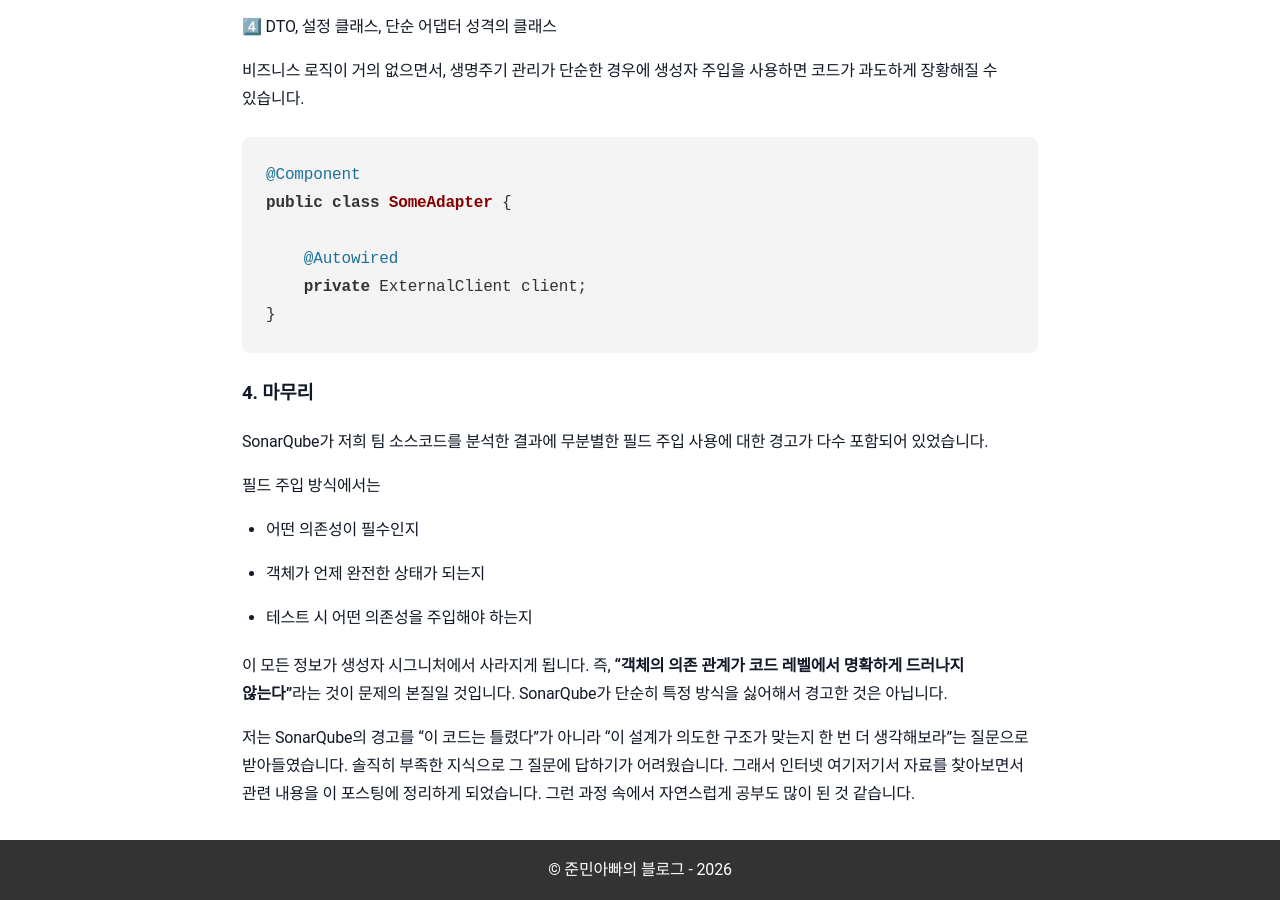
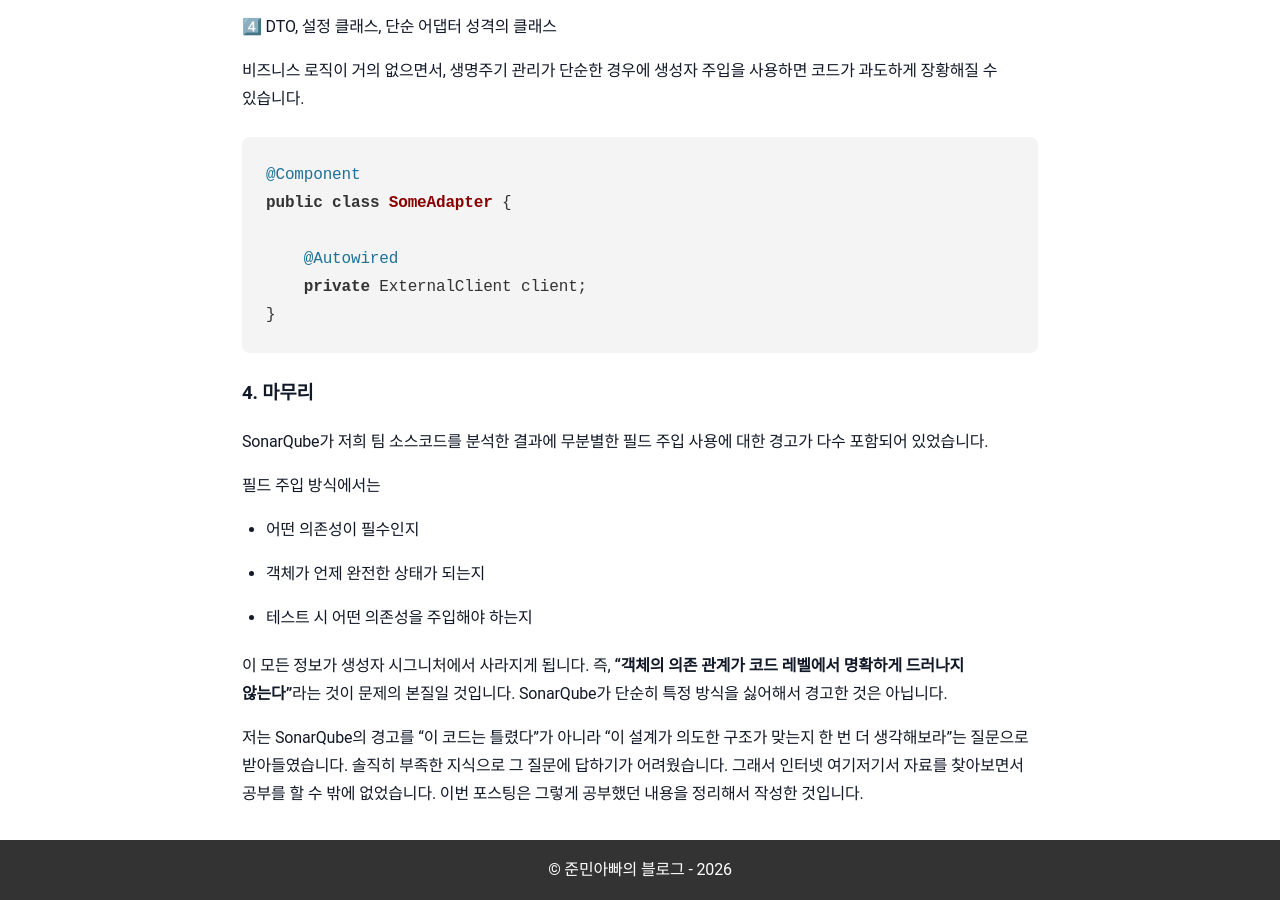
Before and after one commit to sanghoon-lee/sanghoon-lee.github.io, a Jekyll site: the page built from _posts/2026-01-12-DependencyInjection.md, in a window 1280 px wide and 900 px high, scrolled down 6132 px. Built offline with Jekyll 4.4.1, drawn with Linux system fonts in a browser that asks for light colours; nearby versions of some CDN libraries; comment, search, counter and statistics services are not loaded.

Commit message:
modify : 블로그 내용 수정

```diff
--- a/_posts/2026-01-12-DependencyInjection.md
+++ b/_posts/2026-01-12-DependencyInjection.md
@@ -208,4 +208,4 @@ SonarQube가 저희 팀 소스코드를 분석한 결과에 무분별한 필드
 
 이 모든 정보가 생성자 시그니처에서 사라지게 됩니다. 즉, **“객체의 의존 관계가 코드 레벨에서 명확하게 드러나지 않는다”**라는 것이 문제의 본질일 것입니다. SonarQube가 단순히 특정 방식을 싫어해서 경고한 것은 아닙니다.
 
-저는 SonarQube의 경고를 “이 코드는 틀렸다”가 아니라 “이 설계가 의도한 구조가 맞는지 한 번 더 생각해보라”는 질문으로 받아들였습니다. 솔직히 부족한 지식으로 그 질문에 답하기가 어려웠습니다. 그래서 인터넷 여기저기서 자료를 찾아보면서 관련 내용을 이 포스팅에 정리하게 되었습니다. 그런 과정 속에서 자연스럽게 공부도 많이 된 것 같습니다.
+저는 SonarQube의 경고를 “이 코드는 틀렸다”가 아니라 “이 설계가 의도한 구조가 맞는지 한 번 더 생각해보라”는 질문으로 받아들였습니다. 솔직히 부족한 지식으로 그 질문에 답하기가 어려웠습니다. 그래서 인터넷 여기저기서 자료를 찾아보면서 공부를 할 수 밖에 없었습니다. 이번 포스팅은 그렇게 공부했던 내용을 정리해서 작성한 것입니다.
```
